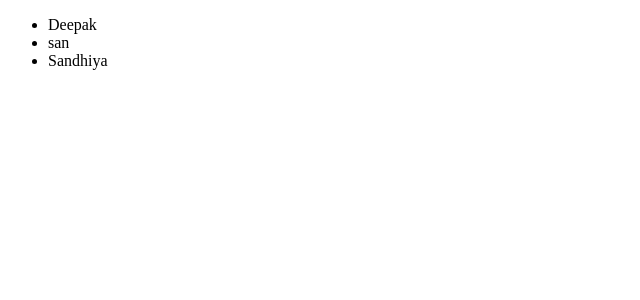
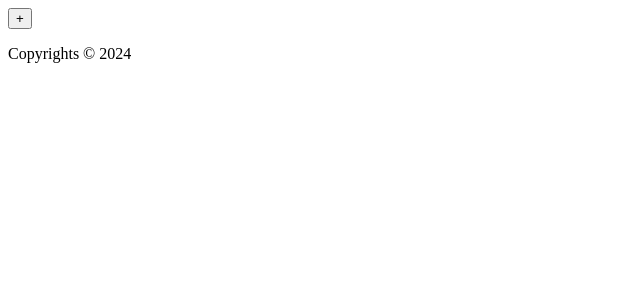
Before and after one commit to deepakdk11/leaderboard-project, a React (Vite) app: page / in a window 1280 px wide. Shown: the top 300 px of the page, without its empty margins (0-640 px from the left). Built offline with nearby package versions, Linux system fonts and the light colour scheme.

Commit message:
Add players and Remove player Feature Added

```diff
--- a/src/App.jsx
+++ b/src/App.jsx
@@ -1,36 +1,104 @@
 import React, { useState } from 'react';
 import Content from '../src/components/Content/Content'
-
 import './App.css'
+import PopupInput from './components/PopupInput/PopupInput';
+import Footer from './components/Footer/Footer';
 
 function App() {
 
-  const [list, setList] = useState([
-    {
-      id : 1,
-      name : "Deepak",
-      price : 50000,
-      score : "00:22:22"
-    },
-    {
-      id : 2,
-      name : "san",
-      price : 50000,
-      score : "00:22:22"
-    },
-    {
-      id : 3,
-      name : "Sandhiya",
-      price : 50000,
-      score : "00:22:22"
-    }
-  ])
+  const [popup, setPopup] = useState(false)
+  const [list, setList] = useState(JSON.parse(localStorage.getItem("PLAYERS")) || [])
+  // const [list, setList] = useState([
+  //   {
+  //     id : 1,
+  //     name : "Deepak",
+  //     price : 50000,
+  //     minutes: 0,
+  //     seconds: 21 ,
+  //     milliseconds : 45
+  //   },
+  //   {
+  //     id : 2,
+  //     name : "san",
+  //     price : 50000,
+  //     minutes: 0,
+  //     seconds: 21 ,
+  //     milliseconds : 45
+  //   },
+  //   {
+  //     id : 3,
+  //     name : "Sandhiya",
+  //     price : 50000,
+  //     minutes: 0,
+  //     seconds: 21 ,
+  //     milliseconds : 45
+  //   }
+  // ])
 
-  console.log(list)
+  // console.log(list)
 
+  const [newPlayer, setNewPlayer] = useState('')
+  const [newMinutes, setNewMinutes] = useState('')
+  const [newSeconds, setNewSeconds] = useState('')
+  const [newMilliseconds, setNewMilliseconds] = useState('')
+
+
+  const addNewPlayer = (playerName, playerMinutes, playerSeconds, playerMilliseconds) => {
+    const id = list.length ? list[list.length - 1].id +1 : 1;
+    const addMinutes = parseInt(playerMinutes, 10);
+    const addSeconds = parseInt(playerSeconds, 10);
+    const addMilliseconds = parseInt(playerMilliseconds, 10);
+    const newPlayers = {
+     id: id,
+     name: playerName,
+     minutes : addMinutes,
+     seconds: addSeconds,
+     milliseconds: addMilliseconds
+    };
+    const addNewPlayerList = [...list, newPlayers]
+    setList(addNewPlayerList)
+    localStorage.setItem("PLAYERS", JSON.stringify(addNewPlayerList))
+  }
+
+  const addClick = (e) => {
+    e.preventDefault();
+    if(!newPlayer) return;
+    console.log(list)
+    addNewPlayer(newPlayer, newMinutes, newSeconds, newMilliseconds)
+    setNewPlayer('');
+    setNewMinutes('');
+    setNewSeconds('');
+    setNewMilliseconds('');
+  }
+
+  const handleDelete = (id) => {
+    const deletePlayer = list.filter((deleteList) => deleteList.id!==id )
+    setList(deletePlayer)
+    localStorage.setItem("PLAYERS", JSON.stringify(deletePlayer))
+  }
   return (
     <div>
-      <Content list = {list} setList = {setList}/>
+      { popup ? <PopupInput
+          setPopup={setPopup}
+          addClick={addClick}
+          list = {list}
+          newPlayer={newPlayer}
+          setNewPlayer={setNewPlayer}
+          newMinutes={newMinutes}
+          setNewMinutes={setNewMinutes}
+          newSeconds={newSeconds}
+          setNewSeconds={setNewSeconds}
+          newMilliseconds={newMilliseconds}
+          setNewMilliseconds={setNewMilliseconds}
+        />
+        : <></>
+      }
+      <Content
+        list = {list}
+        setPopup={setPopup}
+        handleDelete={handleDelete}
+      />
+      <Footer />
     </div>
   )
 }
--- a/src/components/Content/Content.jsx
+++ b/src/components/Content/Content.jsx
@@ -1,11 +1,25 @@
 import React from 'react'
 
-const Content = ({list}) => {
+const Content = ({list, setPopup, handleDelete}) => {
   return (
     <div>
+      <button onClick={() => setPopup(true)}>+</button>
         <ul>
             {
-                list.map((item) => <li key={item.id}>{item.name}</li>)
+                list.map((players) =>
+                <li key={players.id}>
+                  <p>{players.id}</p>
+                  <p>{players.name}</p>
+                  <div>
+                    <p>{players.minutes}</p>:
+                    <p>{players.seconds}</p>:
+                    <p>{players.milliseconds}</p>
+                    <p></p>
+                  </div>
+                  <button onClick={() => handleDelete(players.id)}>remove</button>
+                </li>
+
+              )
             }
         </ul>
     </div>
--- a/src/components/Footer/Footer.jsx
+++ b/src/components/Footer/Footer.jsx
@@ -0,0 +1,12 @@
+import React from 'react'
+
+const Footer = () => {
+  const year = new Date().getFullYear()
+  return (
+    <div>
+      <p>Copyrights &copy; {year}</p>
+    </div>
+  )
+}
+
+export default Footer
--- /dev/null
+++ b/src/components/PopupInput/PopupInput.jsx
@@ -0,0 +1,17 @@
+import React from 'react'
+
+const PopupInput = ({list, addClick,newPlayer, setNewPlayer,newMinutes, setNewMinutes, newSeconds, setNewSeconds, newMilliseconds, setNewMilliseconds  }) => {
+  return (
+    <div>
+      <form onSubmit={addClick} >
+              <input type="text" name={list.name} id={list.name} onChange={(e) => setNewPlayer(e.target.value)} value={newPlayer} autoFocus required />
+              <input type="number" name="" id="" onChange={(e) => setNewMinutes(e.target.value)} value={newMinutes} required/>
+              <input type="number" name="" id="" onChange={(e) => setNewSeconds(e.target.value)} value={newSeconds} required/>
+              <input type="number" name="" id=""onChange={(e) => setNewMilliseconds(e.target.value)} value={newMilliseconds} required/>
+              <button type="submit" >Add</button>
+      </form>
+    </div>
+  )
+}
+
+export default PopupInput
```
Also changed, not shown: src/components/PopupInput/PopupInput.css (added).
